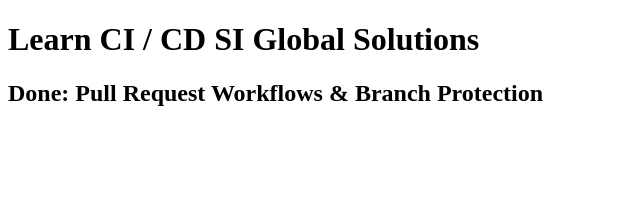
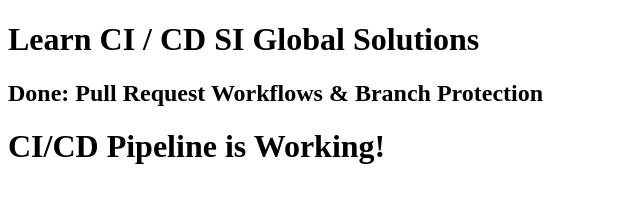
Before and after one commit to SBDHERA/learncicd, a plain HTML site: page index.html in a window 1280 px wide. Shown: the whole page, without its empty margins (0-640 px from the left). Drawn offline with Linux system fonts and the light colour scheme.

Commit message:
Add test heading to verify deployment

```diff
--- a/index.html
+++ b/index.html
@@ -6,5 +6,6 @@
 <body>
 	<h1>Learn CI / CD SI Global Solutions</h1>
 	<h2>Done: Pull Request Workflows & Branch Protection</h2>
+	<h1>CI/CD Pipeline is Working!</h1>
 </body>
 </html>
```
